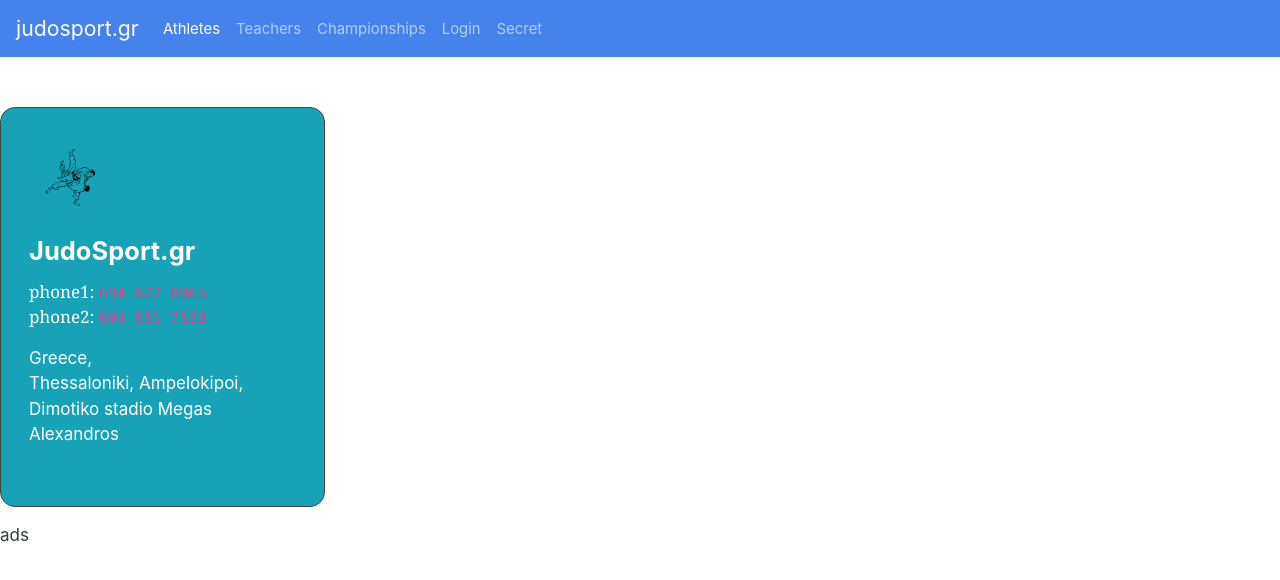
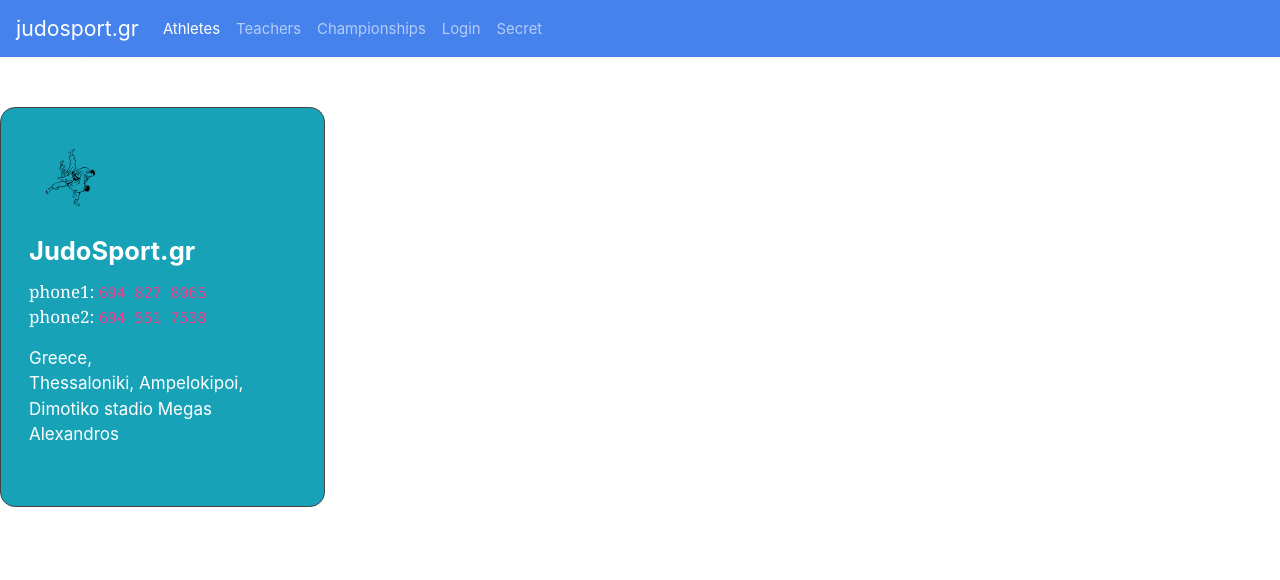
Before and after one commit to trif3/react-judo, a React (Create React App) app: page / in a window 1280 px wide. Shown: the top 580 px of the page. Built offline with nearby package versions, Linux system fonts and the light colour scheme.

Commit message:
ads code unit

```diff
--- a/src/components/ads/ads.js
+++ b/src/components/ads/ads.js
@@ -2,17 +2,17 @@
 
 export default class Ads extends Component {
     componentDidMount() {
-        (window.adsbygoogle = window.adsbygoogle || []).push({
-            google_ad_client: "ca-pub-8195032248780484",
-            enable_page_level_ads: true
-       });
+        (window.adsbygoogle = window.adsbygoogle || []).push({});
     }
 
     render() {
         return (
-            <div>
-                ads
-            </div>
+            <ins className="adsbygoogle"
+                style={{display:'block'}}
+                data-ad-client="ca-pub-8195032248780484"
+                data-ad-slot="6837914201"
+                data-ad-format="auto"
+                data-full-width-responsive="true"></ins>
         );
     }
 }
```
